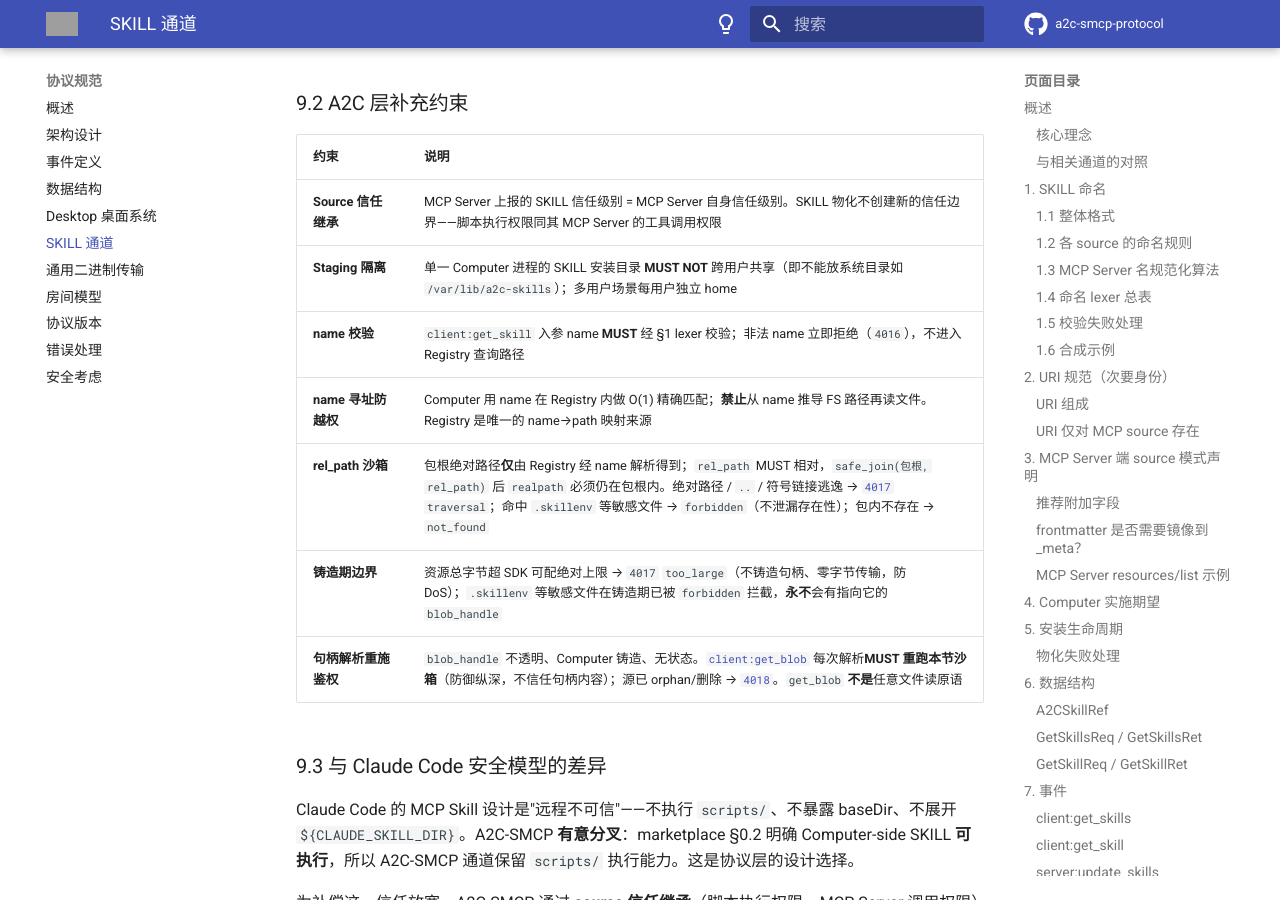
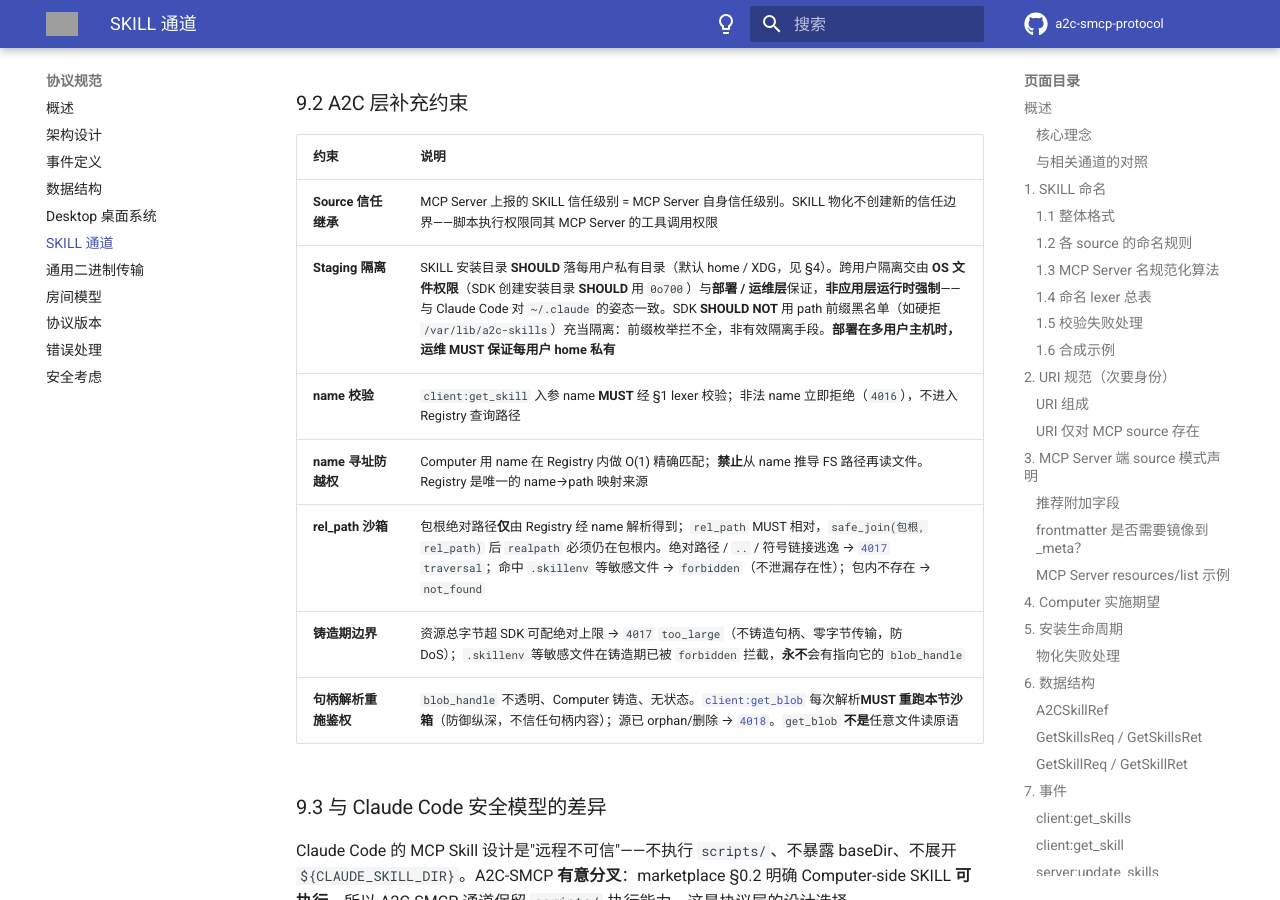
Before and after one commit to A2C-SMCP/a2c-smcp-protocol, an MkDocs documentation site: the page built from docs/specification/skill.md, in a window 1280 px wide and 900 px high, scrolled down 17410 px. Built offline with MkDocs 1.6.1 and Material for MkDocs 9.7.7, drawn with Linux system fonts in a browser that asks for light colours; comment, search, counter and statistics services are not loaded; the version menu is left out; grey boxes are pictures that could not be loaded.

Commit message:
docs(spec): recalibrate SKILL staging cross-user isolation (MUST NOT → SHOULD)
§9.2「Staging 隔离」: cross-user isolation recalibrated from a hard app-layer
MUST NOT (no shared system dir like /var/lib/a2c-skills) to:
- install dir SHOULD live in per-user home/XDG (see §4)
- isolation is enforced by OS file permissions (SDK SHOULD create the dir
  with 0o700) + deployment/ops layer, NOT app-layer runtime — aligning with
  Claude Code's stance on ~/.claude
- SDK SHOULD NOT use a path-prefix deny-list as isolation (incomplete coverage)
- multi-user hosts: ops MUST keep each user's home private

This is a normative relaxation within the unfrozen 0.2.x line; PROTOCOL_VERSION
unchanged, no version bump (per maintainer decision). Brings the spec into
three-way alignment with the implementation and the Claude Code baseline.

Downstream: rust-sdk / other consumers that implemented a deny-list per the old
MUST should recalibrate to OS-permission-based isolation.

Co-Authored-By: Claude Opus 4.7 (1M context) <noreply@anthropic.com>

```diff
--- a/docs/specification/skill.md
+++ b/docs/specification/skill.md
@@ -605,7 +605,7 @@ A2C-SMCP SKILL 通道继承 [marketplace SKILL v1 §1.2 三条强制安全原则
 | 约束 | 说明 |
 |---|---|
 | **Source 信任继承** | MCP Server 上报的 SKILL 信任级别 = MCP Server 自身信任级别。SKILL 物化不创建新的信任边界——脚本执行权限同其 MCP Server 的工具调用权限 |
-| **Staging 隔离** | 单一 Computer 进程的 SKILL 安装目录 **MUST NOT** 跨用户共享（即不能放系统目录如 `/var/lib/a2c-skills`）；多用户场景每用户独立 home |
+| **Staging 隔离** | SKILL 安装目录 **SHOULD** 落每用户私有目录（默认 home / XDG，见 §4）。跨用户隔离交由 **OS 文件权限**（SDK 创建安装目录 **SHOULD** 用 `0o700`）与**部署 / 运维层**保证，**非应用层运行时强制**——与 Claude Code 对 `~/.claude` 的姿态一致。SDK **SHOULD NOT** 用 path 前缀黑名单（如硬拒 `/var/lib/a2c-skills`）充当隔离：前缀枚举拦不全，非有效隔离手段。**部署在多用户主机时，运维 MUST 保证每用户 home 私有** |
 | **name 校验** | `client:get_skill` 入参 name **MUST** 经 §1 lexer 校验；非法 name 立即拒绝（`4016`），不进入 Registry 查询路径 |
 | **name 寻址防越权** | Computer 用 name 在 Registry 内做 O(1) 精确匹配；**禁止**从 name 推导 FS 路径再读文件。Registry 是唯一的 name→path 映射来源 |
 | **rel_path 沙箱** | 包根绝对路径**仅**由 Registry 经 name 解析得到；`rel_path` MUST 相对，`safe_join(包根, rel_path)` 后 `realpath` 必须仍在包根内。绝对路径 / `..` / 符号链接逃逸 → [`4017`](error-handling.md#skill-resource-not-accessible4017) `traversal`；命中 `.skillenv` 等敏感文件 → `forbidden`（不泄漏存在性）；包内不存在 → `not_found` |
```
